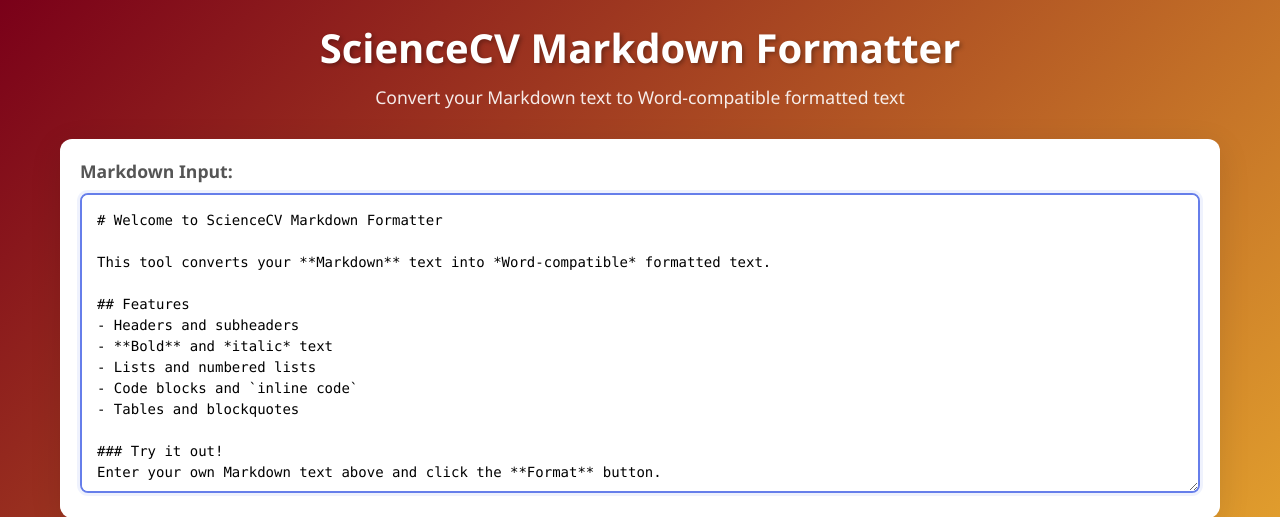
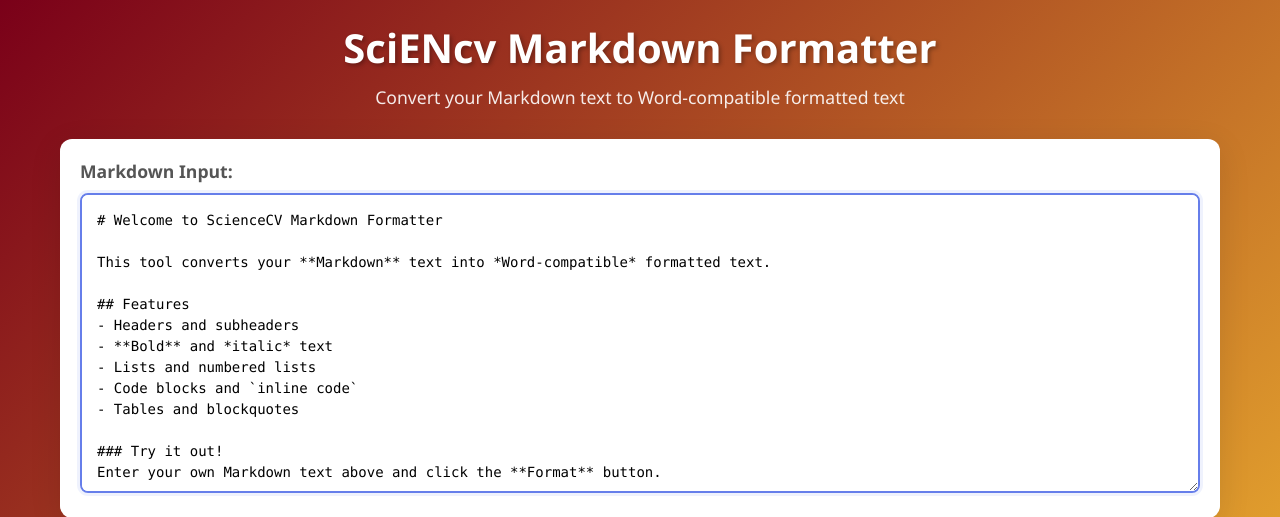
Before and after one commit to kelvinlim/sciencv_markdown, a Flask app: page / in a window 1280 px wide. Shown: the top 517 px of the page. Run offline with Flask 3, Linux system fonts and the light colour scheme.

Commit message:
update fixed spelling

```diff
--- a/app.py
+++ b/app.py
@@ -4,7 +4,8 @@ import re
 from io import StringIO
 
 app = Flask(__name__)
-
+# add following to support reverse proxy static files
+app.config['APPLICATION_ROOT'] = '/sciencv'
 def convert_markdown_to_word_html(markdown_text):
     """
     Convert markdown text to HTML that's compatible with Word documents.
--- a/static/script.js
+++ b/static/script.js
@@ -28,7 +28,7 @@ async function formatMarkdown() {
     showLoading(true);
 
     try {
-        const response = await fetch('/format', {
+        const response = await fetch('/sciencv/format', {
             method: 'POST',
             headers: {
                 'Content-Type': 'application/json',
--- a/templates/index.html
+++ b/templates/index.html
@@ -4,12 +4,13 @@
     <meta charset="UTF-8">
     <meta name="viewport" content="width=device-width, initial-scale=1.0">
     <title>ScienceCV Markdown Formatter</title>
-    <link rel="stylesheet" href="{{ url_for('static', filename='style.css') }}">
+    <link rel="stylesheet" href="{{ url_for('static', filename='style.css', _external=False) | replace('/static/', '/sciencv/static/') }}">
+
 </head>
 <body>
     <div class="container">
         <header>
-            <h1>ScienceCV Markdown Formatter</h1>
+            <h1>SciENcv Markdown Formatter</h1>
             <p>Convert your Markdown text to Word-compatible formatted text</p>
         </header>
 
@@ -70,7 +71,6 @@ def hello_world():
             <p>Ready to paste into your Word document</p>
         </footer>
     </div>
-
-    <script src="{{ url_for('static', filename='script.js') }}"></script>
+    <script src="{{ url_for('static', filename='script.js', _external=False) | replace('/static/', '/sciencv/static/') }}"></script>
 </body>
 </html>
```
